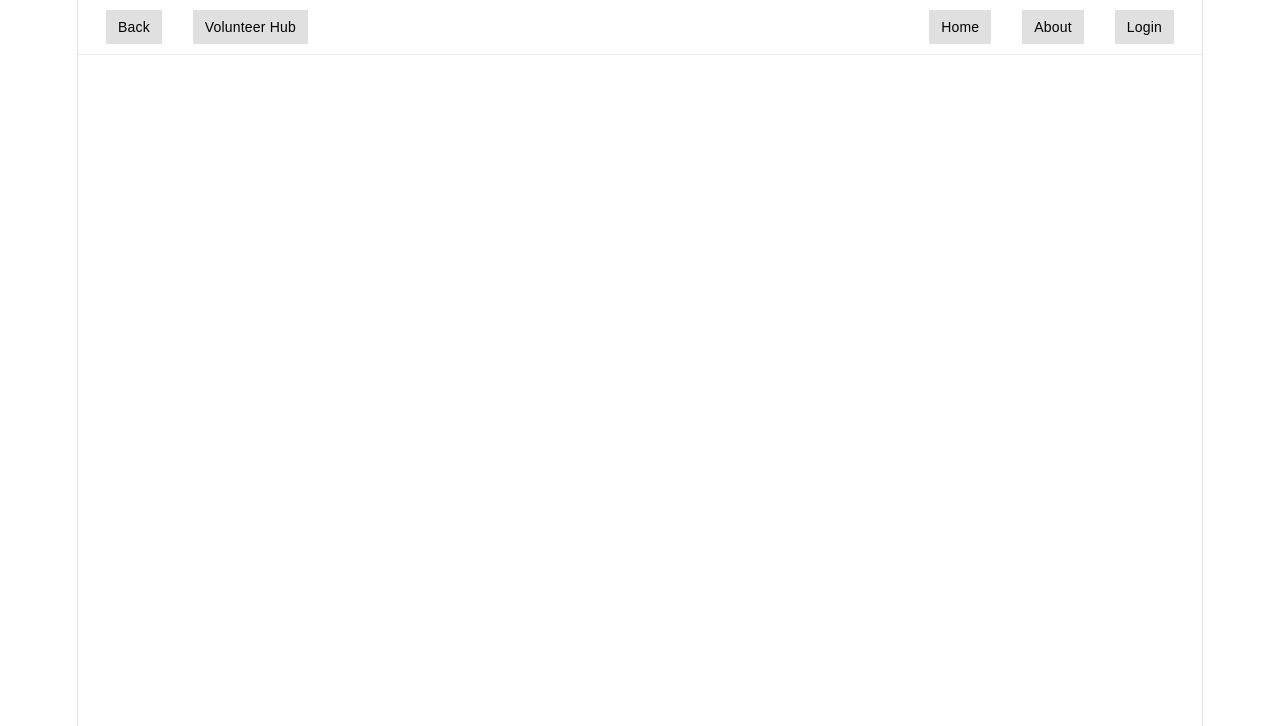
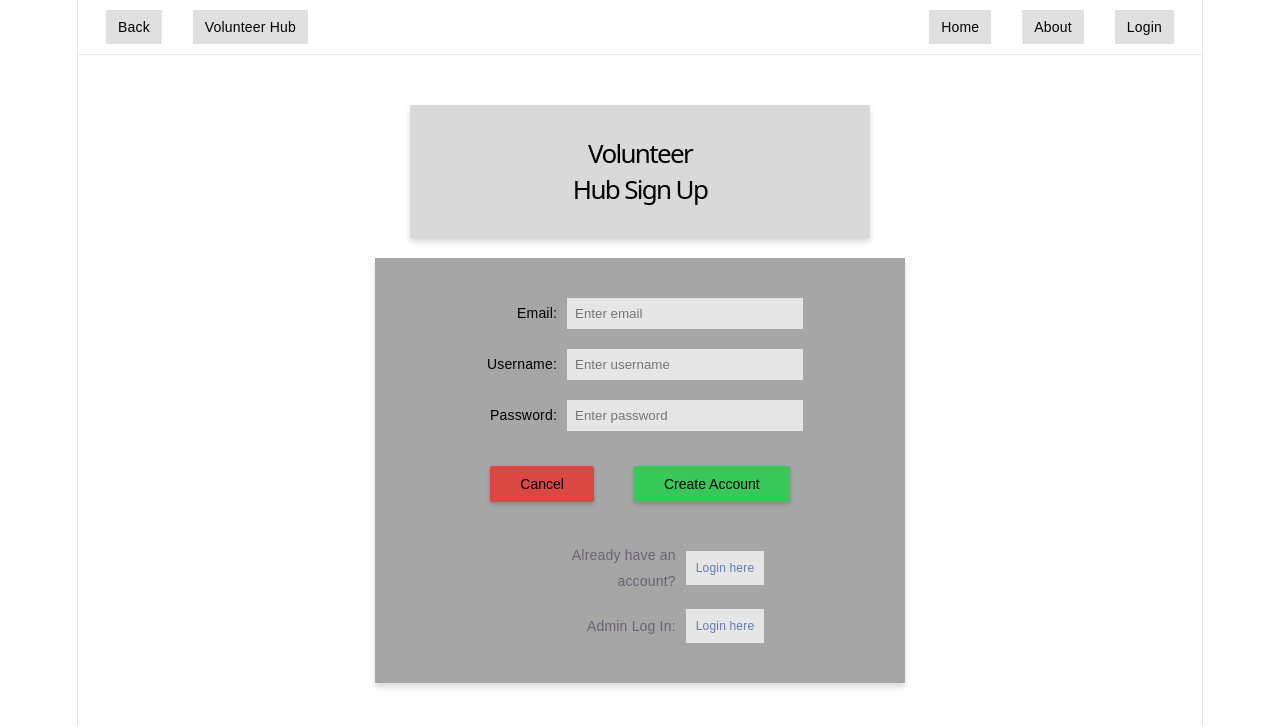
Before and after one commit to pollyology/VolunteerHubProject, a React (Vite) app: page /signup in a window 1280 px wide. Shown: the top 726 px of the page. Built offline with nearby package versions, Linux system fonts and the light colour scheme.

Commit message:
Feat: Account registration

```diff
--- a/src/App.jsx
+++ b/src/App.jsx
@@ -11,6 +11,7 @@ import Home from './pages/Home'
 import LoginForm from './components/LoginForm'
 import LoginStudents from './pages/LoginStudents'
 import LoginAdmin from './pages/LoginAdmin'
+import Signup from './pages/Signup'
 
 function App() {
 
@@ -23,6 +24,7 @@ function App() {
 
         <Route path="/login" element={<LoginStudents />} />
         <Route path="/admin" element={<LoginAdmin />} />
+        <Route path="/signup" element={<Signup />} />
       </Routes>
 
     </ BrowserRouter>
--- /dev/null
+++ b/src/hooks/useSignupViewModel.js
@@ -0,0 +1,39 @@
+import { useState } from 'react';
+import { useNavigate } from 'react-router-dom';
+import { signup } from '../services/authService';
+
+export function useSignupViewModel() {
+    const navigate = useNavigate();
+    const [username, setUsername] = useState('');
+    const [email, setEmail] = useState('');
+    const [password, setPassword] = useState('');
+    const [isLoading, setIsLoading] = useState(false);
+    const [errorMessage, setErrorMessage] = useState(null);
+
+    const handleSignup = async (e) => {
+        e.preventDefault();
+        setIsLoading(true);
+        setErrorMessage(null);
+
+        try {
+            await signup(username, email, password);
+            navigate('/');
+        } catch (error) {
+            setErrorMessage(error.message);
+        } finally {
+            setIsLoading(false);
+        }
+    };
+
+    return {
+        username,
+        setUsername,
+        email,
+        setEmail,
+        password,
+        setPassword,
+        isLoading,
+        errorMessage,
+        handleSignup
+    };
+}
--- /dev/null
+++ b/src/pages/Signup.jsx
@@ -0,0 +1,101 @@
+import { Link } from 'react-router-dom';
+import styles from './Login.module.css';
+import { useSignupViewModel } from '../hooks/useSignupViewModel';
+
+function Signup() {
+    const {
+        username,
+        setUsername,
+        email,
+        setEmail,
+        password,
+        setPassword,
+        isLoading,
+        errorMessage,
+        handleSignup
+    } = useSignupViewModel();
+
+    return (
+        <div className={styles.pageContainer}>
+
+            <div className={styles.headerBanner}>
+                <h1>Volunteer<br/>Hub Sign Up</h1>
+            </div>
+
+            <div className={styles.loginCard}>
+
+                <form className={styles.form} onSubmit={handleSignup}>
+
+                    {errorMessage && (
+                        <div style={{ color: '#db4844', textAlign: 'center', marginBottom: '10px' }}>
+                            {errorMessage}
+                        </div>
+                    )}
+
+                    <div className={styles.inputGroup}>
+                        <label htmlFor="email">Email:</label>
+                        <input
+                            type="email"
+                            id="email"
+                            placeholder="Enter email"
+                            value={email}
+                            onChange={(e) => setEmail(e.target.value)}
+                            required
+                            disabled={isLoading}
+                        />
+                    </div>
+
+                    <div className={styles.inputGroup}>
+                        <label htmlFor="username">Username:</label>
+                        <input
+                            type="text"
+                            id="username"
+                            placeholder="Enter username"
+                            value={username}
+                            onChange={(e) => setUsername(e.target.value)}
+                            required
+                            disabled={isLoading}
+                        />
+                    </div>
+
+                    <div className={styles.inputGroup}>
+                        <label htmlFor="password">Password:</label>
+                        <input
+                            type="password"
+                            id="password"
+                            placeholder="Enter password"
+                            value={password}
+                            onChange={(e) => setPassword(e.target.value)}
+                            required
+                            disabled={isLoading}
+                        />
+                    </div>
+
+                    <div className={styles.buttonGroup}>
+                        <button type="button" className={`${styles.actionBtn} ${styles.btnCancel}`} disabled={isLoading}>
+                            Cancel
+                        </button>
+
+                        <button type="submit" className={`${styles.actionBtn} ${styles.btnSubmit}`} disabled={isLoading}>
+                            {isLoading ? 'Creating...' : 'Create Account'}
+                        </button>
+                    </div>
+                </form>
+
+                <div className={styles.linkGroup}>
+                    <div className={styles.linkRow}>
+                        <span>Already have an account?</span>
+                        <Link to="/login" className={styles.linkItem}>Login here</Link>
+                    </div>
+                    <div className={styles.linkRow}>
+                        <span>Admin Log In:</span>
+                        <Link to="/admin" className={styles.linkItem}>Login here</Link>
+                    </div>
+                </div>
+
+            </div>
+        </div>
+    );
+}
+
+export default Signup;
--- a/src/services/authService.js
+++ b/src/services/authService.js
@@ -50,7 +50,6 @@ export const signup = async (name, email, password) => {
     headers: {
       'Content-Type': 'application/json',
     },
-    // Mapping the frontend "name" to the backend "username" expected by your API
     body: JSON.stringify({ username: name, email, password }),
   });
 
@@ -58,7 +57,8 @@ export const signup = async (name, email, password) => {
     throw new Error('Registration failed. Please check your details.');
   }
 
-  return await response.json();
+  // Once registration succeeds, automatically log them in
+  return await login(email, password);
 };
 
 // ------------------------------------------
```
Also changed, not shown: 2 other files (tests, documents, lock files or other folders).
